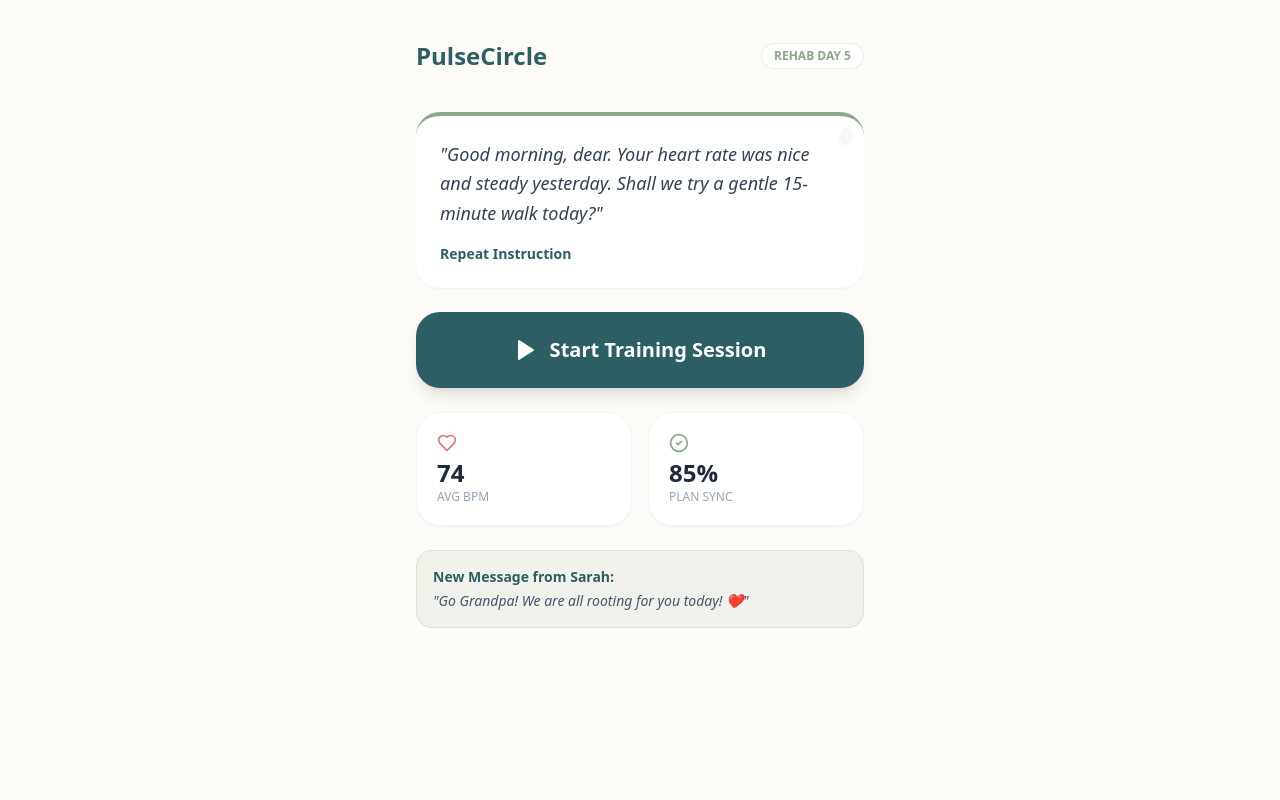
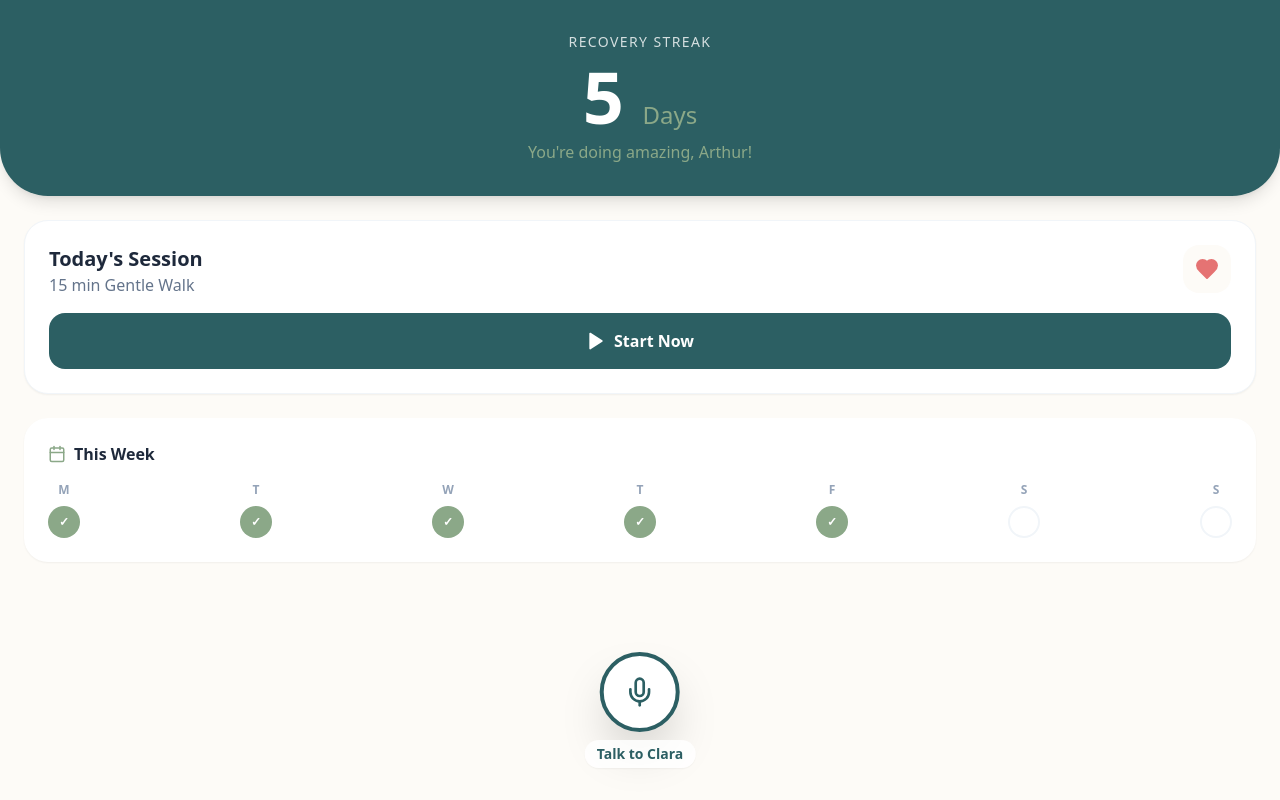
Before and after one commit to immayeast/pulse-cardiac-rehab, a Next.js app: page / in a window 1280 px wide. Built offline with nearby package versions, Linux system fonts and the light colour scheme.

Commit message:
flow demo

```diff
--- /dev/null
+++ b/src/app/assistant/page.tsx
@@ -0,0 +1,39 @@
+"use client";
+import React, { useState, useEffect } from 'react';
+import { Mic, X, RefreshCw, Volume2 } from 'lucide-react';
+import { useRouter } from 'next/navigation';
+
+export default function AssistantPage() {
+  const [status, setStatus] = useState("Listening...");
+  const router = useRouter();
+
+  return (
+    <main className="min-h-screen bg-[#2C5F63] flex flex-col items-center justify-center p-8 text-white">
+      <button onClick={() => router.back()} className="absolute top-8 right-8 text-white/50">
+        <X size={32} />
+      </button>
+
+      {/* Visualizer Animation */}
+      <div className="flex gap-1 mb-12 h-16 items-center">
+        {[1, 2, 3, 4, 5].map((i) => (
+          <div key={i} className="w-2 bg-[#8BA888] rounded-full animate-pulse" style={{ height: `${Math.random() * 100}%`, animationDelay: `${i * 0.1}s` }} />
+        ))}
+      </div>
+
+      <div className="text-center space-y-6">
+        <div className="text-5xl">👵🏼</div>
+        <h1 className="text-2xl font-serif italic">"I'm listening, Arthur. Take your time."</h1>
+        <p className="text-[#8BA888] font-mono tracking-widest uppercase text-sm">{status}</p>
+      </div>
+
+      <div className="mt-20 flex flex-col gap-4 w-full max-w-xs">
+        <button className="bg-white/10 border border-white/20 py-4 rounded-2xl flex items-center justify-center gap-3 font-bold">
+          <RefreshCw size={20} /> Repeat Instruction
+        </button>
+        <button className="bg-white text-[#2C5F63] py-4 rounded-2xl flex items-center justify-center gap-3 font-bold shadow-xl">
+           Finish Speaking
+        </button>
+      </div>
+    </main>
+  );
+}
--- /dev/null
+++ b/src/app/onboarding/confirm/page.tsx
@@ -0,0 +1,63 @@
+"use client";
+import React from 'react';
+import { Check, Calendar, Activity, User, Home as HomeIcon } from 'lucide-react';
+import { useRouter } from 'next/navigation';
+
+export default function ConfirmPlan() {
+  const router = useRouter();
+
+  const extractedData = {
+    name: "Arthur Bentley",
+    age: 72,
+    intensity: "Moderate (RPE 3-4)",
+    schedule: "3x Weekly (Hybrid)",
+    duration: "15 minutes"
+  };
+
+  return (
+    <main className="min-h-screen bg-[#FDFBF7] p-6">
+      <div className="max-w-md mx-auto space-y-6">
+        <h1 className="text-3xl font-bold text-[#2C5F63] mt-8">Is this correct?</h1>
+        <p className="text-slate-500">I've gathered this from your notes. Please tap any section to edit it.</p>
+
+        <div className="space-y-4">
+          <div className="bg-white p-6 rounded-3xl shadow-sm border border-slate-100 flex items-center gap-4">
+            <div className="bg-blue-50 p-3 rounded-2xl text-blue-600"><User size={24}/></div>
+            <div>
+              <p className="text-xs font-bold text-slate-400 uppercase tracking-tighter">Patient</p>
+              <p className="text-lg font-bold text-slate-800">{extractedData.name}, {extractedData.age}</p>
+            </div>
+          </div>
+
+          <div className="bg-white p-6 rounded-3xl shadow-sm border border-slate-100 flex items-center gap-4">
+            <div className="bg-orange-50 p-3 rounded-2xl text-orange-600"><Activity size={24}/></div>
+            <div>
+              <p className="text-xs font-bold text-slate-400 uppercase tracking-tighter">Intensity</p>
+              <p className="text-lg font-bold text-slate-800">{extractedData.intensity}</p>
+            </div>
+          </div>
+
+          <div className="bg-white p-6 rounded-3xl shadow-sm border border-slate-100 flex items-center gap-4">
+            <div className="bg-green-50 p-3 rounded-2xl text-green-600"><HomeIcon size={24}/></div>
+            <div>
+              <p className="text-xs font-bold text-slate-400 uppercase tracking-tighter">Hybrid Plan</p>
+              <p className="text-lg font-bold text-slate-800">{extractedData.schedule}</p>
+              <p className="text-xs text-slate-400">2 Home / 1 Clinic Session</p>
+            </div>
+          </div>
+        </div>
+
+        <button
+          onClick={() => router.push('/')}
+          className="w-full bg-[#2C5F63] text-white py-6 rounded-[2rem] text-xl font-bold shadow-xl mt-8 flex items-center justify-center gap-2"
+        >
+          <Check size={24} /> Create My Profile
+        </button>
+
+        <p className="text-center text-slate-400 text-sm italic">
+          "I'll be right here if you need to change anything later, dear." — Clara
+        </p>
+      </div>
+    </main>
+  );
+}
--- a/src/app/page.tsx
+++ b/src/app/page.tsx
@@ -1,55 +1,64 @@
-import React from 'react';
-import { Heart, Play, Activity, CheckCircle2 } from 'lucide-react';
+"use client";
+import React, { useState } from 'react';
+import { Heart, Play, Calendar, Users, Mic, RefreshCw } from 'lucide-react';
+import Link from 'next/link';
 
 export default function Home() {
   return (
-    <div className="min-h-screen bg-[#FDFBF7] p-6 text-slate-800">
-      <div className="max-w-md mx-auto space-y-6">
-        <header className="flex justify-between items-center py-4">
-          <h1 className="text-2xl font-bold text-[#2C5F63]">PulseCircle</h1>
-          <span className="bg-white px-3 py-1 rounded-full text-xs font-bold border border-[#8BA888]/20 text-[#8BA888]">
-            REHAB DAY 5
-          </span>
-        </header>
+    <main className="min-h-screen bg-[#FDFBF7] pb-24">
+      {/* 1. MASSIVE STREAK SECTION */}
+      <section className="bg-[#2C5F63] text-white p-8 rounded-b-[3rem] shadow-lg text-center">
+        <h2 className="text-sm uppercase tracking-widest opacity-80 mb-2">Recovery Streak</h2>
+        <div className="text-7xl font-black mb-2">5 <span className="text-2xl font-normal text-[#8BA888]">Days</span></div>
+        <p className="text-[#8BA888] font-medium">You're doing amazing, Arthur!</p>
+      </section>
 
-        {/* Nurse Clara Assistant */}
-        <section className="bg-white p-6 rounded-3xl shadow-sm border-t-4 border-[#8BA888] relative overflow-hidden">
-          <div className="absolute top-0 right-0 p-2 opacity-10">👵🏼</div>
-          <p className="text-lg italic leading-relaxed text-slate-700">
-            "Good morning, dear. Your heart rate was nice and steady yesterday. Shall we try a gentle 15-minute walk today?"
-          </p>
-          <div className="mt-4 flex gap-4">
-             <button className="text-[#2C5F63] text-sm font-bold flex items-center gap-1">
-               Repeat Instruction
-             </button>
+      <div className="p-6 space-y-6">
+        {/* 2. TODAY'S TASK */}
+        <div className="bg-white p-6 rounded-3xl shadow-sm border border-slate-100">
+          <div className="flex justify-between items-start mb-4">
+            <div>
+              <h3 className="text-xl font-bold text-slate-800">Today's Session</h3>
+              <p className="text-slate-500">15 min Gentle Walk</p>
+            </div>
+            <div className="bg-[#FDFBF7] p-3 rounded-2xl text-[#E57373]">
+              <Heart fill="currentColor" />
+            </div>
           </div>
-        </section>
+          <Link href="/session/active">
+            <button className="w-full bg-[#2C5F63] text-white py-4 rounded-2xl font-bold flex items-center justify-center gap-2">
+              <Play fill="white" size={20} /> Start Now
+            </button>
+          </Link>
+        </div>
 
-        {/* Main Action */}
-        <button className="w-full bg-[#2C5F63] text-white py-6 rounded-3xl text-xl font-bold shadow-lg hover:bg-[#1f4548] transition-all flex items-center justify-center gap-3">
-          <Play fill="white" size={24} /> Start Training Session
-        </button>
-
-        {/* Quick Stats */}
-        <div className="grid grid-cols-2 gap-4">
-          <div className="bg-white p-5 rounded-3xl shadow-sm border border-slate-100">
-            <Heart className="text-[#E57373] mb-1" size={20} />
-            <p className="text-2xl font-bold">74</p>
-            <p className="text-xs text-slate-400 font-medium">AVG BPM</p>
-          </div>
-          <div className="bg-white p-5 rounded-3xl shadow-sm border border-slate-100">
-            <CheckCircle2 className="text-[#8BA888] mb-1" size={20} />
-            <p className="text-2xl font-bold">85%</p>
-            <p className="text-xs text-slate-400 font-medium">PLAN SYNC</p>
+        {/* 3. WEEKLY SCHEDULE */}
+        <div className="bg-white p-6 rounded-3xl shadow-sm">
+          <h3 className="font-bold text-slate-800 mb-4 flex items-center gap-2">
+            <Calendar size={18} className="text-[#8BA888]" /> This Week
+          </h3>
+          <div className="flex justify-between text-center">
+            {['M', 'T', 'W', 'T', 'F', 'S', 'S'].map((day, i) => (
+              <div key={i} className="space-y-2">
+                <div className="text-xs font-bold text-slate-400">{day}</div>
+                <div className={`w-8 h-8 rounded-full flex items-center justify-center text-xs font-bold ${i < 5 ? 'bg-[#8BA888] text-white' : 'border-2 border-slate-100 text-slate-300'}`}>
+                  {i < 5 ? '✓' : ''}
+                </div>
+              </div>
+            ))}
           </div>
         </div>
+      </div>
 
-        {/* Community Encouragement */}
-        <div className="bg-[#8BA888]/10 p-4 rounded-2xl border border-[#8BA888]/20">
-          <p className="text-sm font-semibold text-[#2C5F63] mb-1">New Message from Sarah:</p>
-          <p className="text-sm italic text-slate-600">"Go Grandpa! We are all rooting for you today! ❤️"</p>
-        </div>
+      {/* 4. PERSISTENT NURSE CLARA BUTTON (VOICE MODE) */}
+      <div className="fixed bottom-8 left-1/2 -translate-x-1/2 flex flex-col items-center">
+        <Link href="/assistant">
+          <button className="w-20 h-20 bg-white rounded-full shadow-2xl border-4 border-[#2C5F63] flex items-center justify-center hover:scale-105 transition-transform group">
+            <Mic size={32} className="text-[#2C5F63] group-active:scale-90" />
+          </button>
+        </Link>
+        <p className="mt-2 text-[#2C5F63] font-bold text-sm bg-white/80 px-3 py-1 rounded-full shadow-sm">Talk to Clara</p>
       </div>
-    </div>
+    </main>
   );
 }
--- /dev/null
+++ b/src/components/HealthCheck.tsx
@@ -0,0 +1,9 @@
+Shortness of Breath: "Are you finding it harder to breathe than usual today?"
+
+Dizziness: "Did you feel lightheaded during your walk?"
+
+Swelling (Edema): "Have you noticed any new swelling in your ankles or legs?"
+
+Energy: "On a scale of 1 to 5, how tired do you feel right now?"
+
+Chest Comfort: "Did you feel any tightness or pressure in your chest?"
--- /dev/null
+++ b/src/lib/medical-data.ts
@@ -0,0 +1,15 @@
+export const DOCTORS_NOTE = {
+  patient: {
+    name: "Arthur Bentley",
+    age: 72,
+    referralReason: "Post-Myocardial Infarction (Heart Attack) Recovery",
+    vitals: "BP 138/85, Pulse 72 (Resting)"
+  },
+  plan: {
+    intensity: "Moderate (RPE 3-4)",
+    duration: "15-20 minutes",
+    frequency: "3x Weekly",
+    hybridSplit: "2 sessions Home / 1 session Clinic",
+    notes: "Focus on steady-state aerobic activity. Monitor for shortness of breath."
+  }
+};
```
Also changed, not shown: src/app/onboarding/upload/page.tsx (added, +67 -0 lines).
